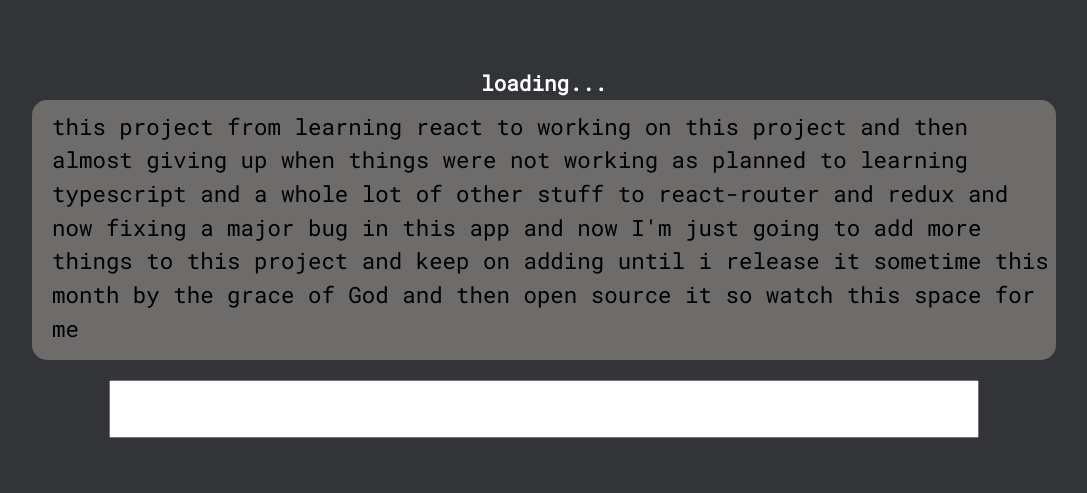
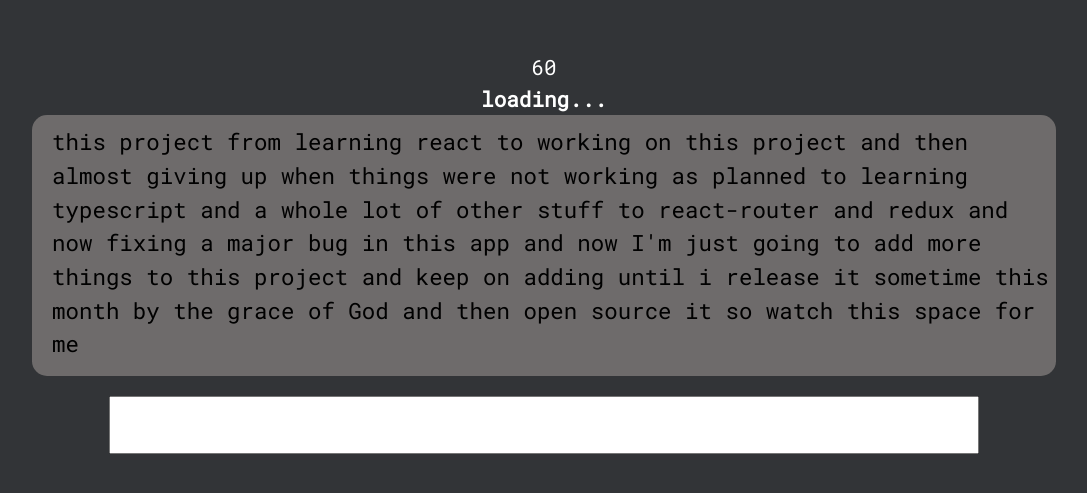
Before and after one commit to eroblaze/wpmonster, a React (Create React App) app: page / in a window 1280 px wide. Shown: the part 147-640 px from the top of the page, without its empty margins (96-1183 px from the left). Built offline with nearby package versions, Linux system fonts and the light colour scheme.

Commit message:
Added the Timer Component

```diff
--- /dev/null
+++ b/src/Components/Timer/Timer.tsx
@@ -0,0 +1,9 @@
+import React, { useContext } from "react";
+import { TypeContext } from "../Type/Type";
+
+const Timer = () => {
+  const { time } = useContext(TypeContext);
+  return <div style={{ color: "white" }}>{time}</div>;
+};
+
+export default Timer;
--- a/src/Components/Type/Type.tsx
+++ b/src/Components/Type/Type.tsx
@@ -5,6 +5,7 @@
 // Components
 import Div from "../Div/WordsDiv";
 import Input from "../Input/InputField";
+import Timer from "../Timer/Timer";
 // Helpers
 import generateWpm from "../../Helpers/Generate_wpm";
 import { KeyDownExtension, TColor, TNativeEvent, TContext } from "./TypeTypes";
@@ -23,7 +24,7 @@
 let extraCount = 0;
 // For the timer
 let timeHasStarted = false;
-let time = 61;
+// let time = 61;
 let timeClear: NodeJS.Timeout;
 // For the main function's context
 let char: string;
@@ -46,6 +47,8 @@
 
   const [colorId, setColor] = useState<TColor>({} as TColor);
 
+  const [time, setTime] = useState(60);
+
   const [fake, setFake] = useState(false);
   // end states
   // Context
@@ -59,23 +62,24 @@
   useEffect(() => {
     splittedArr = wordsToDisplay.split("");
   }, [wordsToDisplay]);
+
+  useEffect(() => {
+    console.log(time);
+
+    if (time === 0) {
+      clearInterval(timeClear);
+      // setTime(60);
+      console.log("Time is up!", time);
+
+      setIsOver(true); // Game over
+      // To generate the wpm
+      generateWpm(1, pastColor);
+    }
+  }, [time]);
   // end initialization
 
   function updateTime(): void {
-    if (time === 0) {
-      clearInterval(timeClear);
-      console.log("Time is up!", time);
-
-      setIsOver(true); // Game over
-
-      // To generate the wpm
-      generateWpm(1, pastColor);
-      time = 61;
-
-      return;
-    }
-    time--;
-    console.log(time);
+    setTime((prev) => prev - 1);
   }
 
   function wrapperSetWords(startInd: number, excess: string): void {
@@ -332,8 +336,10 @@
           pastColor,
           userIn,
           onInput: handleUserInput,
+          time,
         }}
       >
+        <Timer />
         {!isOver && msg("loading...")}
         {isOver && msg("Done it worked")}
         <Div />
--- a/src/Components/Type/TypeTypes.ts
+++ b/src/Components/Type/TypeTypes.ts
@@ -24,4 +24,5 @@
   pastColor: string[];
   userIn: string;
   onInput: (e: TInputEvent) => void;
+  time: number;
 };
```
Also changed, not shown: 2 other files (tests, documents, lock files or other folders).
